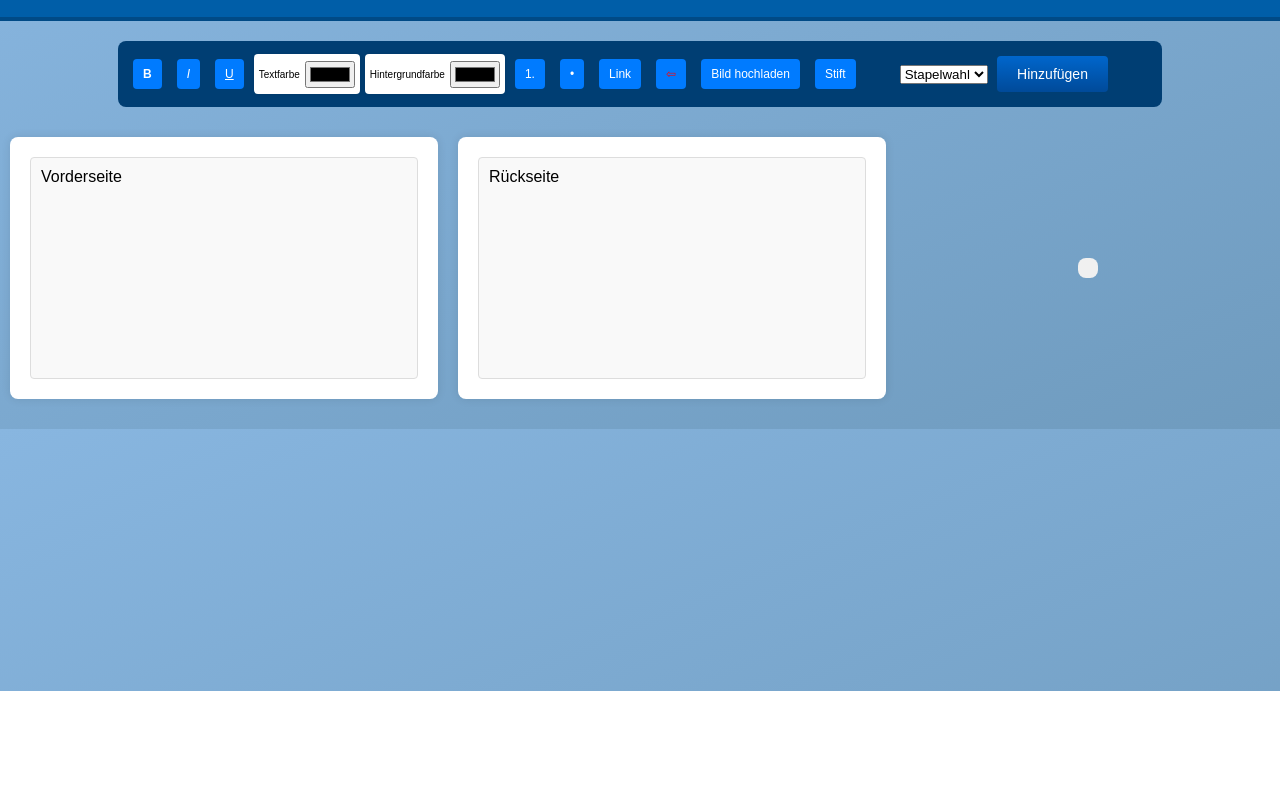
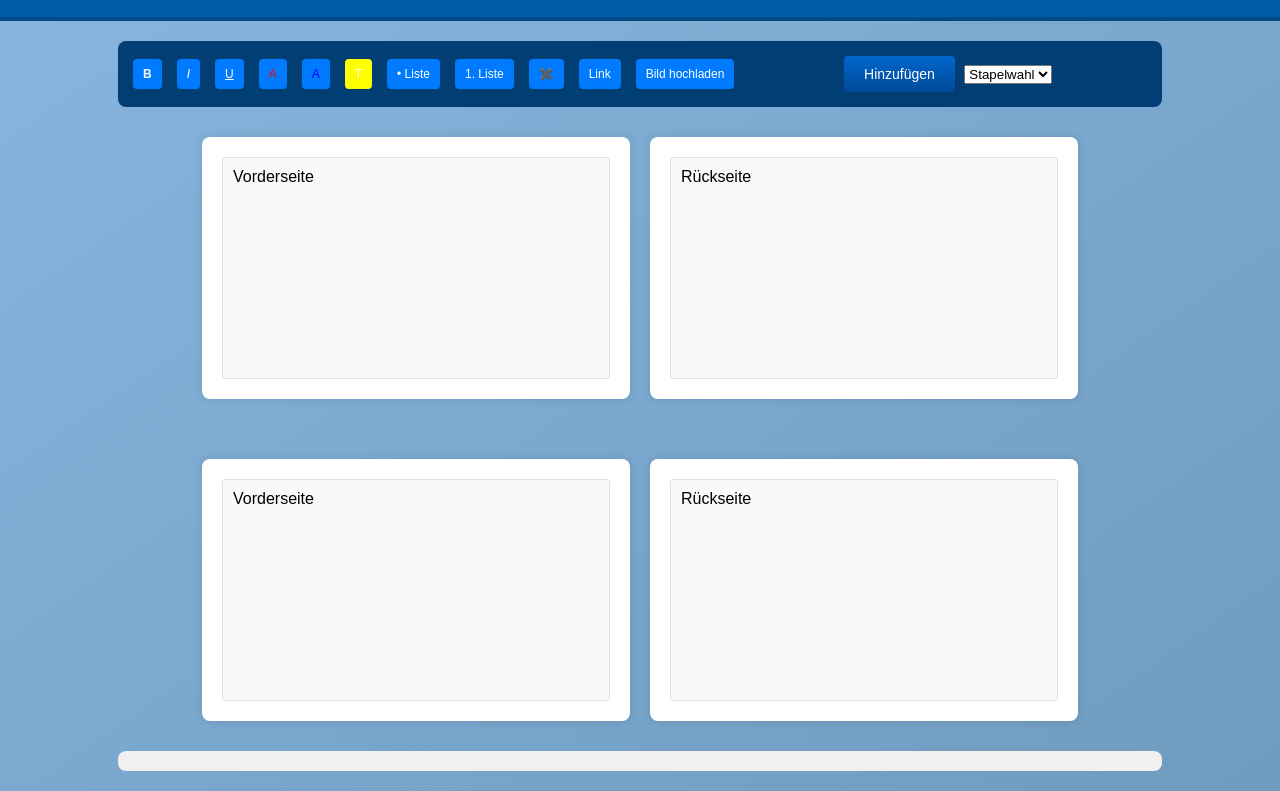
Before and after one commit to Lokruas/vitejs-vite-jo1twe, a website built with Vite: page index.html in a window 1280 px wide. Shown: the part 109-900 px from the top of the page. Before the commit the page ends 800 px from the top, so only its background shows below. Built offline with nearby package versions, Linux system fonts and the light colour scheme.

Commit message:
Update index.html

```diff
--- a/index.html
+++ b/index.html
@@ -3,7 +3,7 @@
 <head>
     <meta charset="UTF-8">
     <meta name="viewport" content="width=device-width, initial-scale=1.0">
-    <title>Memorify - Dein Kompass im Labyrinth des Lernens</title>
+    <title>Karteneditor</title>
     <link rel="stylesheet" href="style.css">
 </head>
 <body>
@@ -17,54 +17,49 @@
             <button onclick="execCmd('bold')"><b>B</b></button>
             <button onclick="execCmd('italic')"><i>I</i></button>
             <button onclick="execCmd('underline')"><u>U</u></button>
-            <div class="color-picker">
-                <label for="textColor">Textfarbe</label>
-                <input type="color" id="textColor" onchange="execCmd('foreColor', this.value)">
-            </div>
-            <div class="color-picker">
-                <label for="highlightColor">Hintergrundfarbe</label>
-                <input type="color" id="highlightColor" onchange="execCmd('hiliteColor', this.value)">
-            </div>
-            <button onclick="execCmd('insertOrderedList')">1.</button>
-            <button onclick="execCmd('insertUnorderedList')">•</button>
+            <button onclick="execCmd('foreColor', '#FF0000')" style="color: red;">A</button>
+            <button onclick="execCmd('foreColor', '#0000FF')" style="color: blue;">A</button>
+            <button onclick="execCmd('hiliteColor', '#FFFF00')" style="background-color: yellow;">T</button>
+            <button onclick="execCmd('insertUnorderedList')">• Liste</button>
+            <button onclick="execCmd('insertOrderedList')">1. Liste</button>
+            <button onclick="execCmd('removeFormat')">✖️</button>
             <button onclick="execCmd('createLink', prompt('Enter a URL:', 'http://'))">Link</button>
-            <button onclick="execCmd('removeFormat')"><span style="color: red;">⇦</span></button>
-            <button onclick="document.getElementById('imageUpload').click()">Bild hochladen</button>
-            <input type="file" id="imageUpload" accept="image/*" style="display: none;" onchange="uploadImage(this)">
-            <button onclick="toggleDrawMode()">Stift</button>
+            <button onclick="openFileDialog()">Bild hochladen</button>
         </div>
         <div class="toolbar-center">
+            <button class="toolbar-add-button" onclick="addCard()">Hinzufügen</button>
             <select id="stackSelect">
                 <option value="default">Stapelwahl</option>
-                <!-- Weitere Optionen können hier hinzugefügt werden -->
             </select>
-            <button class="toolbar-add-button" onclick="addCard()">Hinzufügen</button>
         </div>
     </div>
+
+    <input type="file" id="imageUploader" accept="image/*" style="display:none;" onchange="insertImageFromUpload()">
 
     <div class="container">
         <div class="card-editor">
             <div class="card-side-container">
-                <div class="card-side" contenteditable="true" id="front" data-placeholder="Vorderseite">Vorderseite</div>
+                <div class="card-side" contenteditable="true" id="front" data-placeholder="Vorderseite"></div>
             </div>
             <div class="card-side-container">
-                <div class="card-side" contenteditable="true" id="back" data-placeholder="Rückseite">Rückseite</div>
+                <div class="card-side" contenteditable="true" id="back" data-placeholder="Rückseite"></div>
             </div>
         </div>
-
-        <div class="history-scroll-container" id="historyContainer">
-            <!-- Karten werden hier dynamisch eingefügt -->
+    </div>
+    <div class="container">
+    <div class="card-editor">
+        <div class="card-side-container">
+            <div class="card-side" contenteditable="true" id="front" data-placeholder="Vorderseite"></div>
+        </div>
+        <div class="card-side-container">
+            <div class="card-side" contenteditable="true" id="back" data-placeholder="Rückseite"></div>
         </div>
     </div>
+    <canvas id="drawingCanvas" style="display: none;"></canvas>
+</div>
 
-    <!-- Canvas für das Zeichnen -->
-    <canvas id="drawCanvas"></canvas>
-
-    <div class="color-selector" id="colorSelector">
-        <button onclick="changeDrawColor('red')" style="background-color: red;"></button>
-        <button onclick="changeDrawColor('blue')" style="background-color: blue;"></button>
-        <button onclick="changeDrawColor('green')" style="background-color: green;"></button>
-        <button onclick="changeDrawColor('black')" style="background-color: black;"></button>
+    <div class="history-scroll-container" id="historyContainer">
+        <!-- Karten werden hier dynamisch eingefügt -->
     </div>
 
     <script src="main.js"></script>
```
